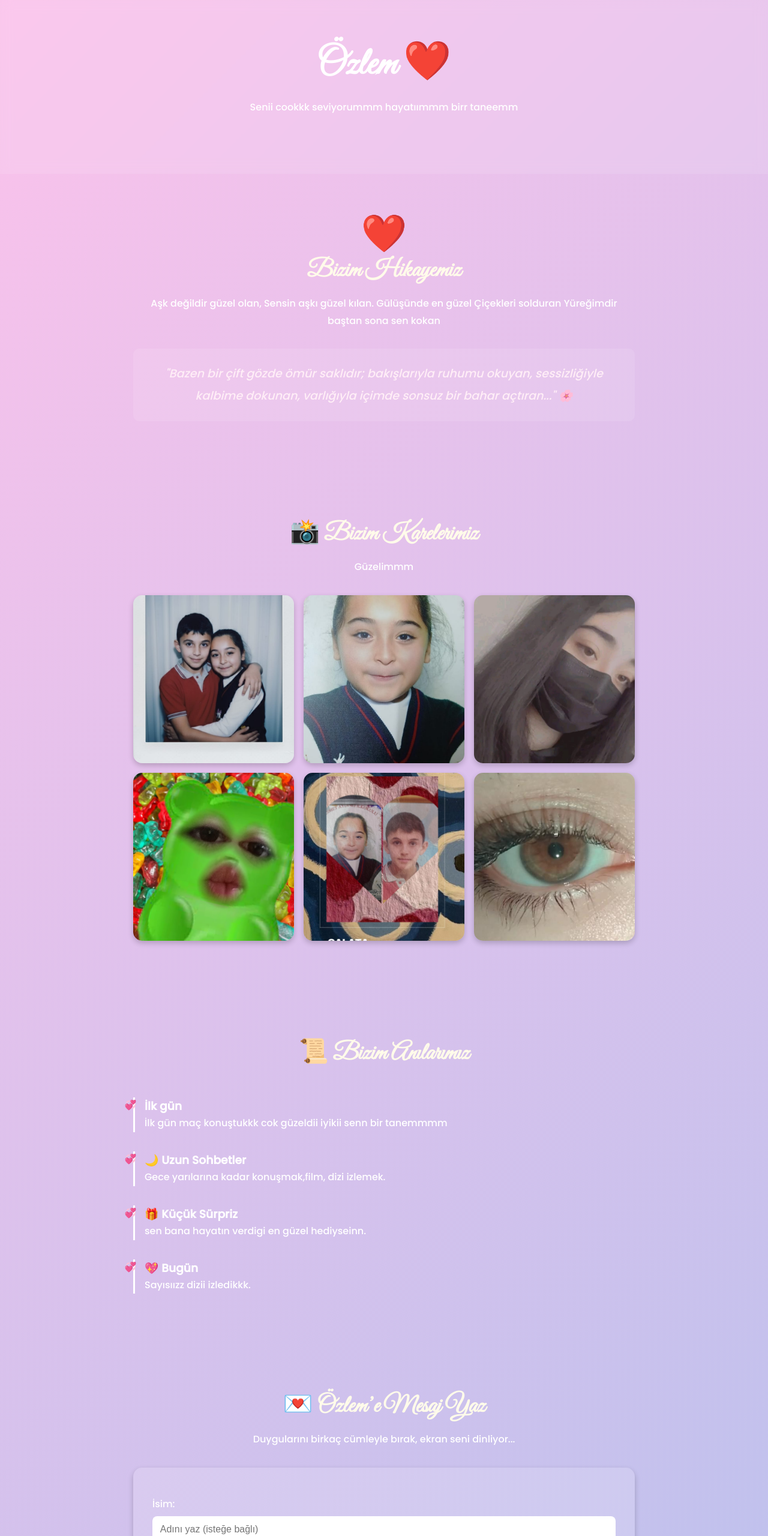
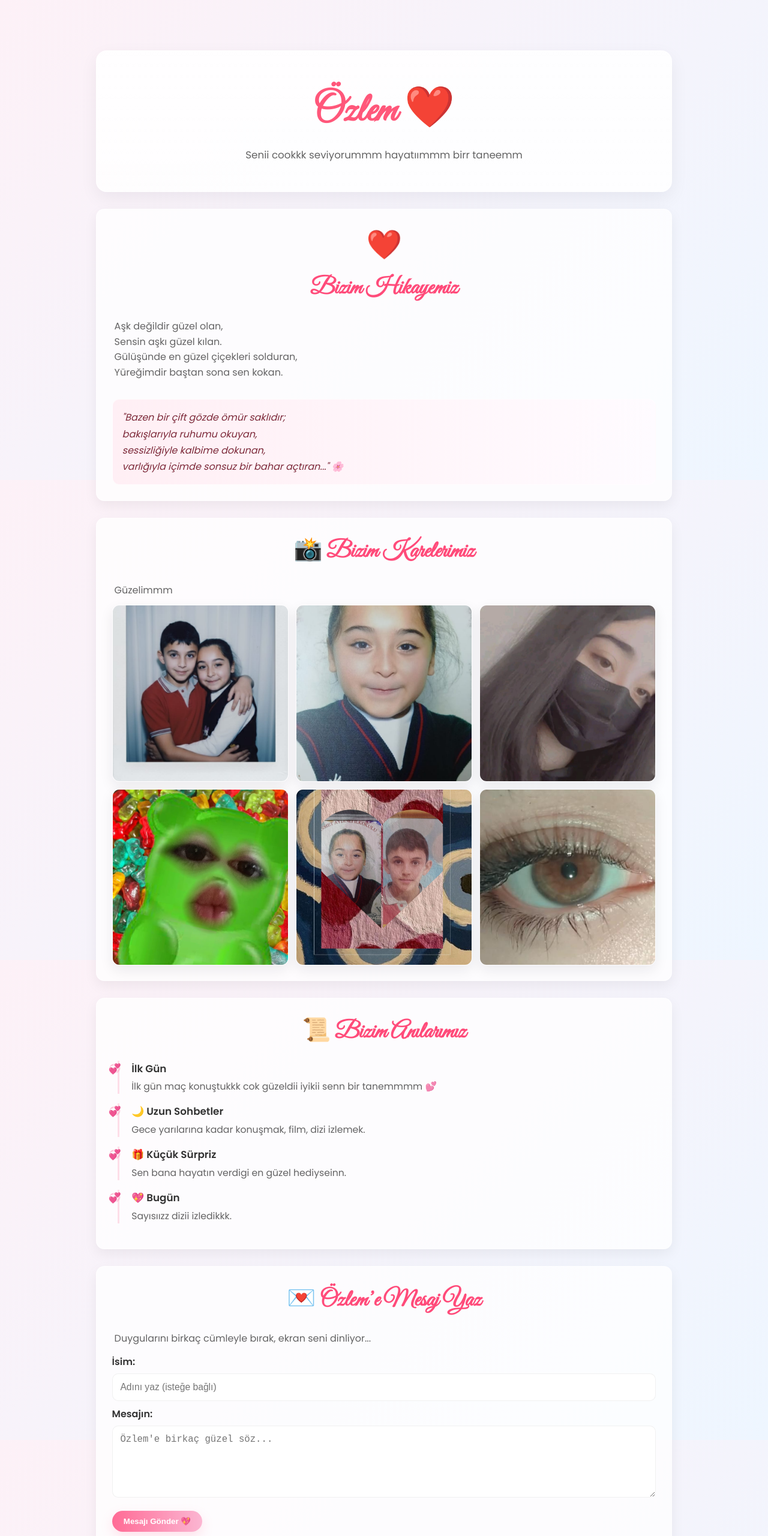
Before and after one commit to onur4524/onurozlem_17, a plain HTML site: page index.html in a window 1280 px wide. Shown: the top 2560 px of the page at 60% size. Drawn offline with Linux system fonts and the light colour scheme.

Commit message:
Add files via upload

```diff
--- a/index.html
+++ b/index.html
@@ -1,311 +1,416 @@
 <!DOCTYPE html>
 <html lang="tr">
 <head>
-  <meta charset="UTF-8" />
-  <meta name="viewport" content="width=device-width, initial-scale=1.0" />
-  <title>Özlem❤️</title>
+  <meta charset="utf-8" />
+  <meta name="viewport" content="width=device-width,initial-scale=1" />
+  <title>Özlem ❤️</title>
+  <link href="https://fonts.googleapis.com/css2?family=Great+Vibes&family=Poppins:wght@300;400;600&display=swap" rel="stylesheet">
   <style>
-    @import url('https://fonts.googleapis.com/css2?family=Great+Vibes&family=Poppins:wght@300;500&display=swap');
-
-    * { margin: 0; padding: 0; box-sizing: border-box; }
-
-    body {
-      font-family: 'Poppins', sans-serif;
-      background: linear-gradient(135deg, #fbc2eb, #a6c1ee);
-      color: #fff;
-      overflow-x: hidden;
+    :root{
+      --bg1: #fdf1f7;
+      --bg2: #eef6ff;
+      --accent: #ff6b95;
+      --accent-2: #fbb6d2;
+      --card-bg: rgba(255,255,255,0.75);
+      --soft: rgba(0,0,0,0.06);
+      --text-dark: #222;
+      --muted: rgba(34,34,34,0.7);
+      --radius: 14px;
+      --max-width: 1000px;
     }
 
-    header {
-      background: rgba(255, 255, 255, 0.1);
-      backdrop-filter: blur(10px);
-      text-align: center;
-      padding: 4rem 2rem;
+    *{box-sizing:border-box;margin:0;padding:0}
+    html,body{height:100%}
+    body{
+      font-family:"Poppins",system-ui,Arial;
+      color:var(--text-dark);
+      background: linear-gradient(135deg,var(--bg1) 0%, var(--bg2) 100%);
+      -webkit-font-smoothing:antialiased;
+      -moz-osx-font-smoothing:grayscale;
+      line-height:1.6;
+      padding-bottom:4rem;
     }
 
-    header h1 {
-      font-family: 'Great Vibes', cursive;
-      font-size: 4rem;
-      margin-bottom: 1rem;
+    /* Page container */
+    .wrap{
+      max-width: var(--max-width);
+      margin: 2.25rem auto;
+      padding: 1.25rem;
     }
 
-    section {
-      padding: 4rem 2rem;
-      max-width: 900px;
-      margin: 0 auto;
+    /* Header */
+    header.site-header{
+      background: linear-gradient(180deg, rgba(255,255,255,0.9), rgba(255,255,255,0.85));
+      border-radius: calc(var(--radius) + 4px);
+      padding: 3rem 2rem;
+      box-shadow: 0 10px 30px rgba(20,20,40,0.06);
       text-align: center;
+      border: 1px solid rgba(255,255,255,0.6);
     }
 
-    h2 {
-      font-family: 'Great Vibes', cursive;
-      font-size: 2.5rem;
-      margin-bottom: 1rem;
-      color: #fffbea;
+    header h1{
+      font-family: "Great Vibes", cursive;
+      font-size: 4.2rem;
+      color: #ff577a;
+      letter-spacing: 0.5px;
+      margin-bottom: 0.25rem;
     }
 
-    p { line-height: 1.8; margin-bottom: 2rem; }
-
-    .heart { font-size: 3rem; animation: beat 1.5s infinite; }
-    @keyframes beat { 0%, 100% { transform: scale(1); } 50% { transform: scale(1.3); } }
-
-    .quote {
-      font-style: italic;
-      font-size: 1.2rem;
-      color: #ffeef7;
-      background: rgba(255,255,255,0.1);
-      border-radius: 10px;
-      padding: 1.5rem;
-      line-height: 1.9;
+    header p{
+      color: var(--muted);
+      font-weight:500;
+      font-size:1.05rem;
     }
 
-    .info, form {
-      text-align: left;
-      background: rgba(255,255,255,0.15);
-      border-radius: 15px;
-      padding: 2rem;
-      margin-top: 2rem;
-      box-shadow: 0 4px 10px rgba(0,0,0,0.2);
+    /* Section card */
+    .card{
+      background: var(--card-bg);
+      border-radius: var(--radius);
+      padding: 1.6rem;
+      margin-top: 1.75rem;
+      box-shadow: 0 8px 22px var(--soft);
+      border: 1px solid rgba(255,255,255,0.6);
     }
 
-    .timeline {
-      margin-top: 3rem;
-      text-align: left;
+    /* Section heading centered */
+    .card h2{
+      font-family: "Great Vibes", cursive;
+      text-align:center;
+      font-size:2.4rem;
+      color:#ff4b7a;
+      margin-bottom:1rem;
     }
 
-    .timeline-item {
-      margin: 2rem 0;
-      border-left: 3px solid #fff;
-      padding-left: 1rem;
-      position: relative;
+    /* Content layout: heading centered, body left */
+    .card .content{
+      display: grid;
+      grid-template-columns: 1fr;
+      gap: 1rem;
     }
 
-    .timeline-item::before {
-      content: "💞";
-      position: absolute;
-      left: -1.1rem;
-      top: 0;
+    .lead{
+      text-align:left;
+      font-size:1rem;
+      color:var(--muted);
+      padding: 0.25rem 0.25rem;
     }
 
-    label {
-      display: block;
-      margin-top: 1rem;
-      font-weight: 500;
+    .heart{
+      text-align:center;
+      font-size:2.6rem;
+      margin-bottom:0.5rem;
+      display:block;
+      animation: beat 1.4s infinite;
+      color: #ff6b95;
+    }
+    @keyframes beat{
+      0%,100%{transform:scale(1)}
+      50%{transform:scale(1.18)}
     }
 
-    input, textarea {
-      width: 100%;
-      border: none;
-      border-radius: 8px;
-      padding: 0.8rem;
-      margin-top: 0.5rem;
-      font-size: 1rem;
+    .quote{
+      background: linear-gradient(90deg, rgba(255,235,242,0.8), rgba(255,250,255,0.8));
+      padding: 1rem;
+      border-radius: 12px;
+      border: 1px solid rgba(255,255,255,0.7);
+      color: #7d2a3a;
+      font-style: italic;
+      line-height:1.7;
+      margin-top:0.75rem;
     }
 
-    textarea { resize: vertical; min-height: 120px; }
-
-    .btn {
-      background: white;
-      color: #ff4b6e;
-      border: none;
-      padding: 0.8rem 1.5rem;
-      font-size: 1rem;
-      border-radius: 50px;
-      cursor: pointer;
-      transition: 0.3s;
-      margin-top: 1.5rem;
+    /* Timeline */
+    .timeline{
+      margin-top:0.8rem;
+      padding-left:0.6rem;
+    }
+    .timeline-item{
+      position:relative;
+      padding-left:1.25rem;
+      margin-bottom:1rem;
+      border-left:3px solid rgba(255,107,149,0.2);
+    }
+    .timeline-item h3{
+      margin-bottom:0.25rem;
+      font-size:1.05rem;
+      color:#333;
+    }
+    .timeline-item p{
+      color:var(--muted);
+      font-size:0.98rem;
+    }
+    .timeline-item::before{
+      content:"💞";
+      position:absolute;
+      left:-1.15rem;
+      top:0;
+      font-size:1.05rem;
     }
 
-    .btn:hover { background: #ffe1e9; transform: scale(1.05); }
+    /* Form */
+    form label{display:block;font-weight:600;margin-top:0.6rem;color:#333}
+    input, textarea{
+      width:100%;
+      padding:0.8rem;
+      margin-top:0.4rem;
+      border-radius:10px;
+      border:1px solid rgba(30,30,30,0.06);
+      background:rgba(255,255,255,0.9);
+      font-size:0.98rem;
+      color:var(--text-dark);
+      outline:none;
+      transition:box-shadow .18s ease, transform .12s ease;
+    }
+    input:focus, textarea:focus{box-shadow:0 6px 18px rgba(255,107,149,0.08); transform:translateY(-2px);}
+    textarea{min-height:120px;resize:vertical;}
 
-    /* 📸 Fotoğraf Galerisi */
-    .gallery {
-      display: grid;
-      grid-template-columns: repeat(auto-fit, minmax(250px, 1fr));
-      gap: 1rem;
-      margin-top: 2rem;
+    .btn{
+      display:inline-block;
+      margin-top:0.85rem;
+      padding:0.65rem 1.2rem;
+      border-radius:999px;
+      background:linear-gradient(90deg,var(--accent),var(--accent-2));
+      color:white;
+      font-weight:600;
+      border:none;
+      cursor:pointer;
+      box-shadow: 0 8px 20px rgba(255,107,149,0.18);
+      transition: transform 0.12s ease, box-shadow 0.12s ease;
+    }
+    .btn:hover{transform:translateY(-3px); box-shadow:0 14px 36px rgba(255,107,149,0.22)}
+
+    #formResult{
+      margin-top:0.8rem;
+      padding:0.8rem 1rem;
+      border-radius:10px;
+      display:inline-block;
+      background: rgba(255,250,250,0.9);
+      color:#7d2a3a;
+      font-weight:600;
     }
 
-    .gallery img {
-      width: 100%;
-      height: 280px;
-      object-fit: cover;
-      border-radius: 15px;
-      box-shadow: 0 4px 10px rgba(0,0,0,0.2);
-      transition: transform 0.3s ease;
+    /* Gallery: square images grid */
+    .gallery{
+      display:grid;
+      grid-template-columns: repeat(3, 1fr);
+      gap:12px;
+      margin-top:0.5rem;
+    }
+    .gallery img{
+      width:100%;
+      aspect-ratio:1/1;
+      object-fit:cover;
+      border-radius:12px;
+      box-shadow:0 8px 22px rgba(30,30,40,0.08);
+      transition: transform .22s ease;
+      border: 1px solid rgba(255,255,255,0.6);
+    }
+    .gallery img:hover{transform:translateY(-6px) scale(1.02)}
+
+    /* Media players */
+    audio, video{
+      width:100%;
+      border-radius:12px;
+      margin-top:0.6rem;
+      box-shadow:0 10px 30px rgba(0,0,0,0.06);
+    }
+    video{max-width:360px; display:block}
+
+    /* Days counter */
+    .days{
+      margin-top:0.6rem;
+      display:inline-block;
+      background:linear-gradient(90deg, rgba(255,247,250,0.9), rgba(255,255,255,0.9));
+      padding:0.8rem 1.2rem;
+      border-radius:12px;
+      font-weight:700;
+      color:#6a2540;
+      box-shadow:0 8px 18px rgba(30,30,40,0.06);
     }
 
-    .gallery img:hover {
-      transform: scale(1.05);
+    footer{
+      margin-top:1.75rem;
+      text-align:center;
+      color:var(--muted);
+      font-size:0.95rem;
+      padding-top:1rem;
     }
 
-    footer {
-      background: rgba(255, 255, 255, 0.1);
-      padding: 3rem 2rem;
-      text-align: center;
-      font-size: 1rem;
-      color: #fff;
-      margin-top: 4rem;
+    /* Responsive */
+    @media (max-width:900px){
+      .gallery{grid-template-columns: repeat(2,1fr)}
+      header h1{font-size:3.6rem}
     }
-
-    footer p { margin-top: 1rem; opacity: 0.9; }
-
-    .fade { opacity: 0; transition: opacity 1s ease; }
-    .fade.show { opacity: 1; }
+    @media (max-width:600px){
+      .wrap{padding:0 0.75rem}
+      .gallery{grid-template-columns: repeat(2,1fr)}
+      header{padding:2rem 1rem}
+      header h1{font-size:2.8rem}
+      .card{padding:1.2rem}
+      video{max-width:100%}
+    }
   </style>
 </head>
 <body>
-  <header>
+  <div class="wrap">
+
+    <!-- HEADER -->
+    <header class="site-header card" role="banner" aria-label="site-header">
       <h1>Özlem ❤️</h1>
       <p>Senii cookkk seviyorummm hayatıımmm birr taneemm</p>
     </header>
 
-<section>
-    <div class="heart">❤️</div>
-    <h2>Bizim Hikayemiz</h2>
-    <p>
-   Aşk değildir güzel olan,
-   Sensin aşkı güzel kılan.
-   Gülüşünde en güzel
-   Çiçekleri solduran
-   Yüreğimdir baştan sona sen kokan
+    <!-- BIZIM HIKAYEMIZ -->
+    <section class="card" aria-labelledby="hikaye">
+      <span class="heart" aria-hidden="true">❤️</span>
+      <h2 id="hikaye">Bizim Hikayemiz</h2>
+      <div class="content">
+        <p class="lead">
+          Aşk değildir güzel olan,<br>
+          Sensin aşkı güzel kılan.<br>
+          Gülüşünde en güzel çiçekleri solduran,<br>
+          Yüreğimdir baştan sona sen kokan.
         </p>
 
-    <p class="quote">
-      "Bazen bir çift gözde ömür saklıdır;
-      bakışlarıyla ruhumu okuyan,
-      sessizliğiyle kalbime dokunan,
+        <div class="quote" aria-live="polite">
+          "Bazen bir çift gözde ömür saklıdır;<br>
+          bakışlarıyla ruhumu okuyan,<br>
+          sessizliğiyle kalbime dokunan,<br>
           varlığıyla içimde sonsuz bir bahar açtıran..." 🌸
-    </p>
+        </div>
+      </div>
     </section>
 
-  <!-- 📸 Fotoğraf Galerisi -->
-  <section>
-    <h2>📸 Bizim Karelerimiz</h2>
-    <p>Güzelimmm</p>
-    <div class="gallery">
-      <img src="WhatsApp Görsel 2025-09-25 saat 12.20.36_486cca28.jpg" "Onur ve Özlem" />
+    <!-- GALERİ -->
+    <section class="card" aria-labelledby="galeri">
+      <h2 id="galeri">📸 Bizim Karelerimiz</h2>
+      <p class="lead">Güzelimmm</p>
+      <div class="gallery" role="list">
+        <img src="WhatsApp Görsel 2025-09-25 saat 12.20.36_486cca28.jpg" alt="Onur ve Özlem" />
         <img src="özlem123.jpg" alt="Mutlu an" />
         <img src="özlemmm111.jpg" alt="Gülüşler" />
         <img src="WhatsApp Görsel 2025-09-28 saat 17.06.52_32d18b51.jpg" alt="Beraberlik" />
         <img src="WhatsApp Görsel 2025-09-28 saat 17.06.53_581a79ca.jpg" alt="Beraberlik" />
-      <img src="göz1.jpg" alt="Beraberlik" />
+        <img src="göz1.jpg" alt="Göz" />
       </div>
-    <p style="font-size:0.9rem;opacity:0.8;margin-top:1rem;"></p>
     </section>
 
-  <!-- 📜 Bizim Anılarımız -->
-  <section>
-    <h2>📜 Bizim Anılarımız</h2>
-    <div class="timeline">
-      <div class="timeline-item">
-        <h3>İlk gün</h3>
-        <p>İlk gün maç konuştukkk cok güzeldii iyikii senn bir tanemmmm</p>
+    <!-- ANILAR -->
+    <section class="card" aria-labelledby="anilar">
+      <h2 id="anilar">📜 Bizim Anılarımız</h2>
+      <div class="timeline" role="list">
+        <div class="timeline-item" role="listitem">
+          <h3>İlk Gün</h3>
+          <p>İlk gün maç konuştukkk cok güzeldii iyikii senn bir tanemmmm 💕</p>
         </div>
-      <div class="timeline-item">
+        <div class="timeline-item" role="listitem">
           <h3>🌙 Uzun Sohbetler</h3>
-        <p>Gece yarılarına kadar konuşmak,film, dizi izlemek.</p>
+          <p>Gece yarılarına kadar konuşmak, film, dizi izlemek.</p>
         </div>
-      <div class="timeline-item">
+        <div class="timeline-item" role="listitem">
           <h3>🎁 Küçük Sürpriz</h3>
-        <p>sen bana hayatın verdigi en güzel hediyseinn.</p>
+          <p>Sen bana hayatın verdigi en güzel hediyseinn.</p>
         </div>
-      <div class="timeline-item">
+        <div class="timeline-item" role="listitem">
           <h3>💖 Bugün</h3>
           <p>Sayısıızz dizii izledikkk.</p>
         </div>
       </div>
     </section>
 
-  <!-- 💌 Özlem’e Mesaj Yaz -->
-  <section>
-    <h2>💌 Özlem’e Mesaj Yaz</h2>
-    <p>Duygularını birkaç cümleyle bırak, ekran seni dinliyor...</p>
+    <!-- MESAJ FORMU -->
+    <section class="card" aria-labelledby="mesaj">
+      <h2 id="mesaj">💌 Özlem’e Mesaj Yaz</h2>
+      <p class="lead">Duygularını birkaç cümleyle bırak, ekran seni dinliyor...</p>
 
-    <form id="loveForm">
+      <form id="loveForm" novalidate>
         <label for="name">İsim:</label>
-      <input type="text" id="name" placeholder="Adını yaz (isteğe bağlı)" />
+        <input id="name" name="name" placeholder="Adını yaz (isteğe bağlı)" />
 
-      <label for="message">Mesajın:</label>
-      <textarea id="messageInput" placeholder="Özlem'e birkaç güzel söz..."></textarea>
+        <label for="messageInput">Mesajın:</label>
+        <textarea id="messageInput" name="messageInput" placeholder="Özlem'e birkaç güzel söz..."></textarea>
 
-      <button type="submit" class="btn">Mesajı Gönder 💖</button>
+        <button class="btn" type="submit">Mesajı Gönder 💖</button>
       </form>
 
-    <p id="formResult" class="fade"></p>
+      <div id="formResult" aria-live="polite" style="display:none;"></div>
     </section>
 
+    <!-- SES -->
+    <section class="card" aria-labelledby="ses">
+      <h2 id="ses">🎵 Hanımımın Sesi</h2>
+      <p class="lead">ASIRI GÜZEL ASKIM DİYORSUNN 🎶</p>
+      <audio controls preload="none">
+        <source src="ses1.opus" type="audio/ogg">
+        Tarayıcınız audio elementini desteklemiyor.
+      </audio>
+    </section>
+
+    <!-- VİDEO -->
+    <section class="card" aria-labelledby="video">
+      <h2 id="video">🎬 Kızımın Şarkı Performansı</h2>
+      <p class="lead">Aşkıııınn olayıımmm</p>
+      <video controls preload="metadata">
+        <source src="video1.mp4" type="video/mp4">
+        Tarayıcınız video elementini desteklemiyor.
+      </video>
+    </section>
+
+    <!-- GÜN SAYACI -->
+    <section class="card" aria-labelledby="gunler">
+      <h2 id="gunler">❤️ Bizim Birlikte Geçen Günler</h2>
+      <p class="lead">17 Mart 2025’ten bugüne kadar kaç gün oldu, hemen öğrenelim…</p>
+      <div id="daysCount" class="days" aria-live="polite">...</div>
+    </section>
+
+    <!-- FOOTER -->
     <footer>
-    <h2>❤️ Onur & Özlem ❤️</h2>
+      <h3 style="font-family: 'Great Vibes', cursive; font-size:1.6rem; color:#b33b5b; margin-bottom:6px">❤️ Onur & Özlem ❤️</h3>
       <p>“Seninle olmak, her mevsimi bahara çevirmek gibi.”</p>
       <p>© 2025 Onur & Özlem — Kalbimizde yazılı bir hikâye 💖</p>
     </footer>
 
+  </div>
+
   <script>
-    // 💬 Mesaj formu
+    // Form interaction (client-side only)
+    (function(){
       const form = document.getElementById('loveForm');
       const result = document.getElementById('formResult');
 
-    form.addEventListener('submit', (e) => {
+      form.addEventListener('submit', function(e){
         e.preventDefault();
-      const name = document.getElementById('name').value || "Bir seven";
-      const msg = document.getElementById('messageInput').value.trim();
+        const name = (document.getElementById('name').value || 'Bir seven').trim();
+        const msg = (document.getElementById('messageInput').value || '').trim();
 
-      if (msg === "") {
-        result.textContent = "Lütfen bir mesaj yaz 💌";
+        result.style.display = 'inline-block';
+        if(!msg){
+          result.textContent = 'Lütfen bir mesaj yaz 💌';
+          result.style.background = 'rgba(255,240,242,0.9)';
+          result.style.color = '#9d2f46';
         } else {
-        result.textContent = `${name} dedi ki: "${msg}" 💕`;
+          result.textContent = name + ' dedi ki: "' + msg + '" 💕';
+          result.style.background = 'linear-gradient(90deg, rgba(255,247,250,0.95), rgba(255,243,245,0.95))';
+          result.style.color = '#6a2540';
+          form.reset();
         }
-      result.classList.add('show');
-      form.reset();
       });
+    })();
+
+    // Days counter
+    (function(){
+      const start = new Date("2025-03-17T00:00:00");
+      const el = document.getElementById('daysCount');
+
+      function update(){
+        const now = new Date();
+        const diff = now - start;
+        const days = Math.floor(diff / (1000*60*60*24));
+        el.textContent = `💖 ${days} gün oldu! 💖`;
+      }
+      update();
+      setInterval(update, 1000*60*60); // saatlik güncelleme
+    })();
   </script>
-  <section>
-  <h2>🎵 Hanımımın sesi</h2>
-  <p>ASIRI GÜZEL ASKIM DİYORSUNN 🎶</p>
-  <audio controls>
-    <source src="ses1.opus" type="audio/mpeg">
-    Tarayıcınız audio elementini desteklemiyor.
-  </audio>
-</section>
-
-<section>
-  <h2>🎬 Kızımın şarkı performansı</h2>
-  <p>Aşkıııınn olayıımmm</p>
-  <video controls
-         style="border-radius:15px; box-shadow:0 4px 10px rgba(0,0,0,0.2); max-width:200px; width:100%; display:block; margin:1rem auto;">
-    <source src="video1.mp4" type="video/mp4">
-  </video>
-</section>
-<section>
-  <h2>❤️ Bizim Birlikte Geçen Günler</h2>
-  <p>17 Mart 2025’ten bugüne kadar kaç gün oldu, hemen öğrenelim…</p>
-  <div id="daysCount" style="
-    font-size: 2rem;
-    font-weight: bold;
-    margin-top: 1rem;
-    color: #fffbea;
-    background: rgba(255,255,255,0.15);
-    padding: 1rem 2rem;
-    border-radius: 10px;
-    display: inline-block;
-    box-shadow: 0 4px 10px rgba(0,0,0,0.2);
-  "></div>
-
-  <script>
-    const startDate = new Date("2025-03-17").getTime();
-    const daysCount = document.getElementById("daysCount");
-
-    function updateDays() {
-      const now = new Date().getTime();
-      const diff = now - startDate;
-      const days = Math.floor(diff / (1000 * 60 * 60 * 24));
-      daysCount.innerHTML = `💖 ${days} gün oldu! 💖`;
-    }
-
-    updateDays(); // Sayfa açıldığında hemen hesapla
-    setInterval(updateDays, 1000 * 60 * 60); // Her saat güncelle
-  </script>
-</section>
-
 </body>
 </html>
```
Lines whose indentation alone changed are shown as unchanged.
